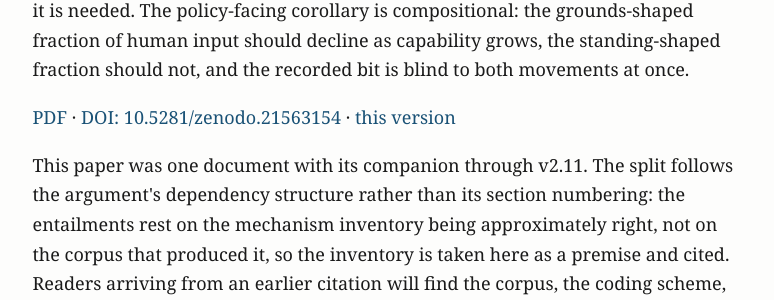
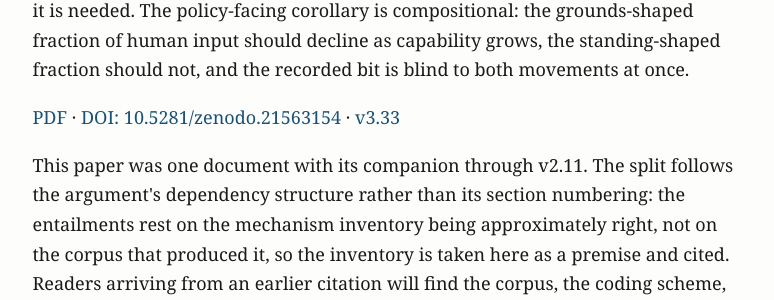
Before and after one commit to MajorLift/blog, a Jekyll site: the page built from papers/grounds-frames-standing.md, in a window 1280 px wide. Shown: the part 1538-1838 px from the top of the page, without its empty margins (252-1026 px from the left). Built offline with Jekyll 4.4.1, drawn with Linux system fonts in a browser that asks for light colours.

Commit message:
Stop the paper page declaring itself twenty-four versions old
Its frontmatter `doi:` pinned `21746513`, which is version-specific and
resolves to v3.33's predecessor by twenty-four releases. The page therefore
announced itself as v3.9 while also carrying the concept DOI that resolves to
current, so a reader met two answers and the wrong one was canonical.

Frontmatter now carries the concept DOI, which resolves to the latest version
by construction and needs no maintenance on any future deposit. The in-text
pinned link stays pinned, which is correct for a `this version` reference, but
now points at v3.33 and names the version rather than saying `this version` and
leaving the reader to find out which.

This link is the one a fellowship reviewer follows; it was submitted as a
deliberately mutable URL.

```diff
--- a/papers/grounds-frames-standing.md
+++ b/papers/grounds-frames-standing.md
@@ -33,7 +33,7 @@
 <p>
 <a href="{{ '/assets/pdf/suh-2026-grounds-frames-standing.pdf' | relative_url }}">PDF</a> ·
 <a href="https://doi.org/10.5281/zenodo.21563154">DOI: 10.5281/zenodo.21563154</a> ·
-<a href="https://doi.org/10.5281/zenodo.21746513">this version</a>
+<a href="https://doi.org/10.5281/zenodo.21967475">v3.33</a>
 </p>
 
 <p>This paper was one document with its companion through v2.11. The split follows the
```
Also changed, not shown: other parts of papers/grounds-frames-standing.md (+1 -1 lines).
